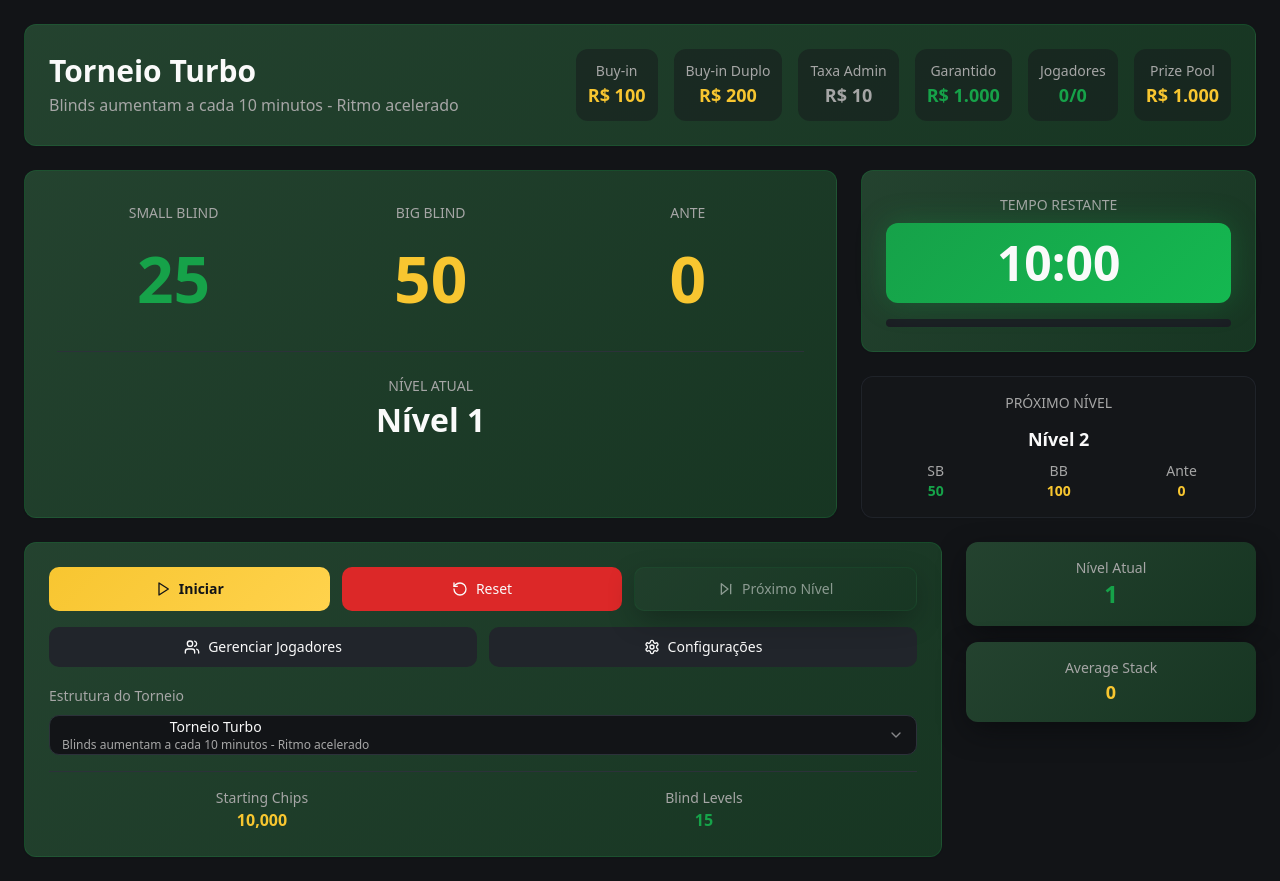
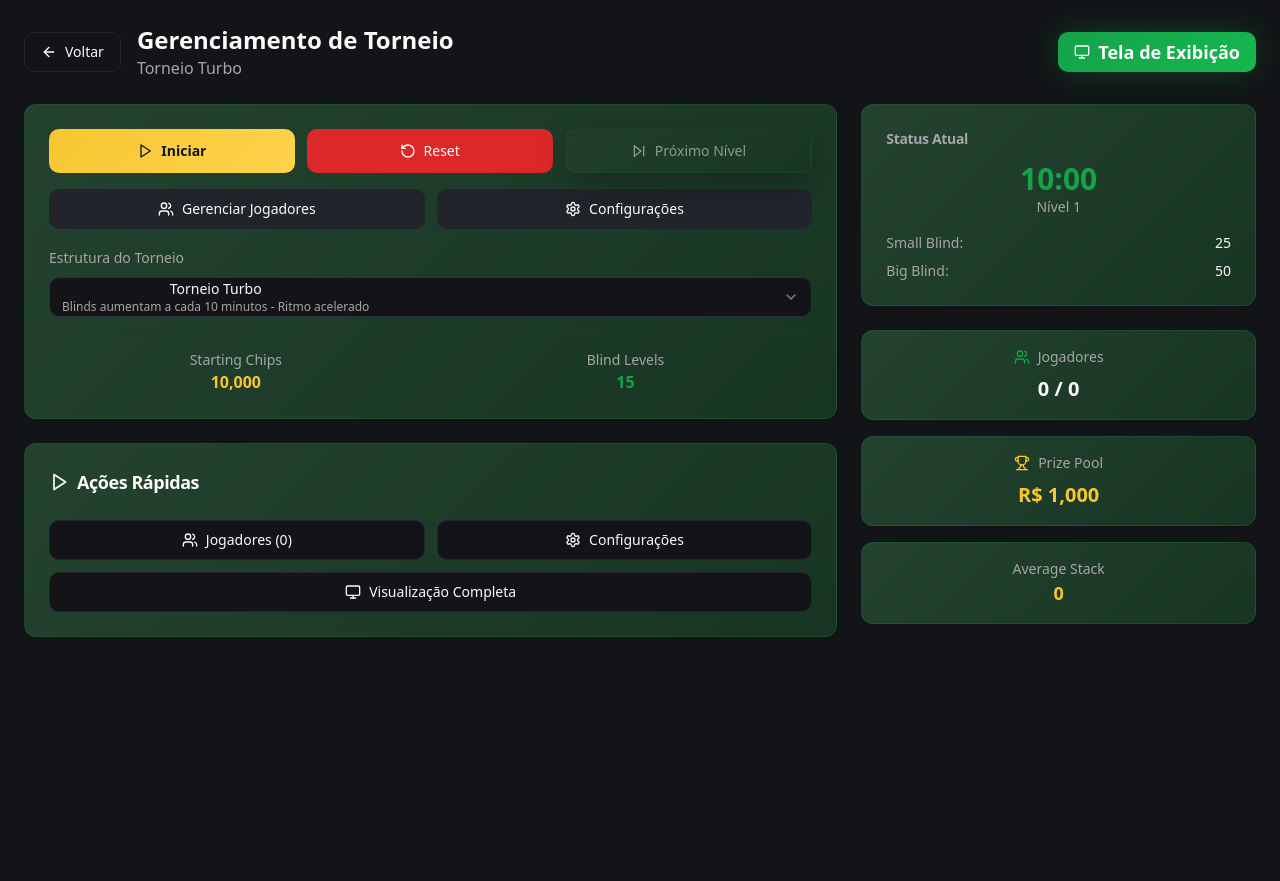
Before and after one commit to proposta-gestao/blind-buddy, a React (Vite) app: page /tournament in a window 1280 px wide. After the commit the page ends 800 px from the top, so only its background shows below. Built offline with nearby package versions, Linux system fonts and the light colour scheme.

Commit message:
Refactor management layout
Adjust the layout of the tournament management section to be more practical and user-friendly for making changes. The "display" part of this section no longer needs to be large.

```diff
--- a/src/pages/TournamentManagement.tsx
+++ b/src/pages/TournamentManagement.tsx
@@ -7,9 +7,14 @@ import { useTournamentTimer } from "@/hooks/useTournamentTimer";
 import { TournamentState, Player } from "@/types/tournament";
 import { TOURNAMENT_STRUCTURES } from "@/data/tournament-structures";
 import { useToast } from "@/hooks/use-toast";
+import { Button } from "@/components/ui/button";
+import { Card, CardContent, CardHeader, CardTitle } from "@/components/ui/card";
+import { Monitor, ArrowLeft, Users, Settings, Trophy, Play } from "lucide-react";
+import { useNavigate } from "react-router-dom";
 
-export default function Tournament() {
+export default function TournamentManagement() {
   const { toast } = useToast();
+  const navigate = useNavigate();
 
   // Initialize with first structure
   const initialStructure = TOURNAMENT_STRUCTURES[0];
@@ -122,19 +127,36 @@ export default function Tournament() {
   return (
     <div className="min-h-screen bg-background p-4 lg:p-6">
       <div className="max-w-7xl mx-auto space-y-6">
-        {/* Main Tournament Display */}
-        <TournamentDisplay
-          currentLevel={tournament.currentLevel}
-          nextLevel={tournament.nextLevel}
-          timeRemaining={tournament.state.timeRemaining}
-          timeStatus={tournament.getTimeStatus()}
-          formatTime={tournament.formatTime}
-          tournamentState={currentState}
-        />
+        {/* Header */}
+        <div className="flex flex-col lg:flex-row justify-between items-start lg:items-center gap-4">
+          <div className="flex items-center gap-4">
+            <Button
+              variant="outline"
+              onClick={() => navigate('/')}
+              className="gap-2"
+            >
+              <ArrowLeft className="w-4 h-4" />
+              Voltar
+            </Button>
+            <div>
+              <h1 className="text-2xl font-bold text-foreground">Gerenciamento de Torneio</h1>
+              <p className="text-muted-foreground">{currentState.structure.name}</p>
+            </div>
+          </div>
+          <Button
+            variant="timer"
+            onClick={() => navigate('/tournament/display')}
+            className="gap-2 animate-fade-in"
+          >
+            <Monitor className="w-4 h-4" />
+            Tela de Exibição
+          </Button>
+        </div>
 
-        {/* Controls */}
-        <div className="grid lg:grid-cols-4 gap-6">
-          <div className="lg:col-span-3">
+        {/* Management Grid */}
+        <div className="grid lg:grid-cols-3 gap-6">
+          {/* Controls Section */}
+          <div className="lg:col-span-2 space-y-6">
             <TournamentControls
               isRunning={tournament.isRunning}
               isPaused={tournament.isPaused}
@@ -147,27 +169,119 @@ export default function Tournament() {
               onPlayersToggle={() => setIsPlayerManagerOpen(true)}
               onSettingsToggle={() => setIsSettingsOpen(true)}
             />
+
+            {/* Quick Actions */}
+            <Card className="bg-gradient-felt border-primary/20 shadow-poker">
+              <CardHeader>
+                <CardTitle className="text-lg flex items-center gap-2">
+                  <Play className="w-5 h-5" />
+                  Ações Rápidas
+                </CardTitle>
+              </CardHeader>
+              <CardContent className="grid grid-cols-2 gap-3">
+                <Button
+                  variant="outline"
+                  onClick={() => setIsPlayerManagerOpen(true)}
+                  className="gap-2 hover-scale"
+                >
+                  <Users className="w-4 h-4" />
+                  Jogadores ({currentState.totalPlayers})
+                </Button>
+                <Button
+                  variant="outline"
+                  onClick={() => setIsSettingsOpen(true)}
+                  className="gap-2 hover-scale"
+                >
+                  <Settings className="w-4 h-4" />
+                  Configurações
+                </Button>
+                <Button
+                  variant="outline"
+                  onClick={() => navigate('/tournament/display')}
+                  className="gap-2 hover-scale col-span-2"
+                >
+                  <Monitor className="w-4 h-4" />
+                  Visualização Completa
+                </Button>
+              </CardContent>
+            </Card>
           </div>
 
-          {/* Quick Stats */}
-          <div className="space-y-4">
+          {/* Stats & Mini Display */}
+          <div className="space-y-6">
+            {/* Mini Timer Display */}
+            <Card className="bg-gradient-felt border-primary/20 shadow-poker">
+              <CardHeader className="pb-3">
+                <CardTitle className="text-sm text-muted-foreground">Status Atual</CardTitle>
+              </CardHeader>
+              <CardContent className="space-y-4">
+                <div className="text-center">
+                  <div className="text-3xl font-bold text-primary">
+                    {tournament.formatTime(tournament.state.timeRemaining)}
+                  </div>
+                  <div className="text-sm text-muted-foreground">
+                    Nível {tournament.currentLevel?.isBreak ? 'BREAK' : tournament.currentLevel?.level || 1}
+                  </div>
+                </div>
+
+                {tournament.currentLevel && (
+                  <div className="space-y-2 text-sm">
+                    {tournament.currentLevel.isBreak ? (
+                      <div className="text-center text-accent font-medium">INTERVALO</div>
+                    ) : (
+                      <>
+                        <div className="flex justify-between">
+                          <span className="text-muted-foreground">Small Blind:</span>
+                          <span className="font-medium">{tournament.currentLevel.smallBlind.toLocaleString()}</span>
+                        </div>
+                        <div className="flex justify-between">
+                          <span className="text-muted-foreground">Big Blind:</span>
+                          <span className="font-medium">{tournament.currentLevel.bigBlind.toLocaleString()}</span>
+                        </div>
+                        {tournament.currentLevel.ante > 0 && (
+                          <div className="flex justify-between">
+                            <span className="text-muted-foreground">Ante:</span>
+                            <span className="font-medium">{tournament.currentLevel.ante.toLocaleString()}</span>
+                          </div>
+                        )}
+                      </>
+                    )}
+                  </div>
+                )}
+              </CardContent>
+            </Card>
+
+            {/* Tournament Stats */}
             <div className="grid grid-cols-1 gap-4">
-              <div className="bg-gradient-felt border-primary/20 rounded-lg p-4 shadow-poker text-center">
-                <div className="text-sm text-muted-foreground">Nível Atual</div>
-                <div className="text-2xl font-bold text-primary">
-                  {tournament.currentLevel?.isBreak ? 'BREAK' : tournament.currentLevel?.level || 1}
+              <Card className="bg-gradient-felt border-primary/20 shadow-poker p-4 text-center">
+                <div className="flex items-center justify-center gap-2 mb-2">
+                  <Users className="w-4 h-4 text-primary" />
+                  <div className="text-sm text-muted-foreground">Jogadores</div>
                 </div>
-              </div>
+                <div className="text-xl font-bold text-foreground">
+                  {currentState.playersRemaining} / {currentState.totalPlayers}
+                </div>
+              </Card>
 
-              <div className="bg-gradient-felt border-primary/20 rounded-lg p-4 shadow-poker text-center">
+              <Card className="bg-gradient-felt border-primary/20 shadow-poker p-4 text-center">
+                <div className="flex items-center justify-center gap-2 mb-2">
+                  <Trophy className="w-4 h-4 text-poker-chip" />
+                  <div className="text-sm text-muted-foreground">Prize Pool</div>
+                </div>
+                <div className="text-xl font-bold text-poker-chip">
+                  R$ {currentState.prizePool.toLocaleString()}
+                </div>
+              </Card>
+
+              <Card className="bg-gradient-felt border-primary/20 shadow-poker p-4 text-center">
                 <div className="text-sm text-muted-foreground">Average Stack</div>
-                <div className="text-lg font-bold text-poker-chip">
+                <div className="text-lg font-bold text-accent">
                   {currentState.playersRemaining > 0
                     ? Math.round((currentState.totalPlayers * currentState.structure.startingChips) / currentState.playersRemaining).toLocaleString()
                     : '0'
                   }
                 </div>
-              </div>
+              </Card>
             </div>
           </div>
         </div>
```
